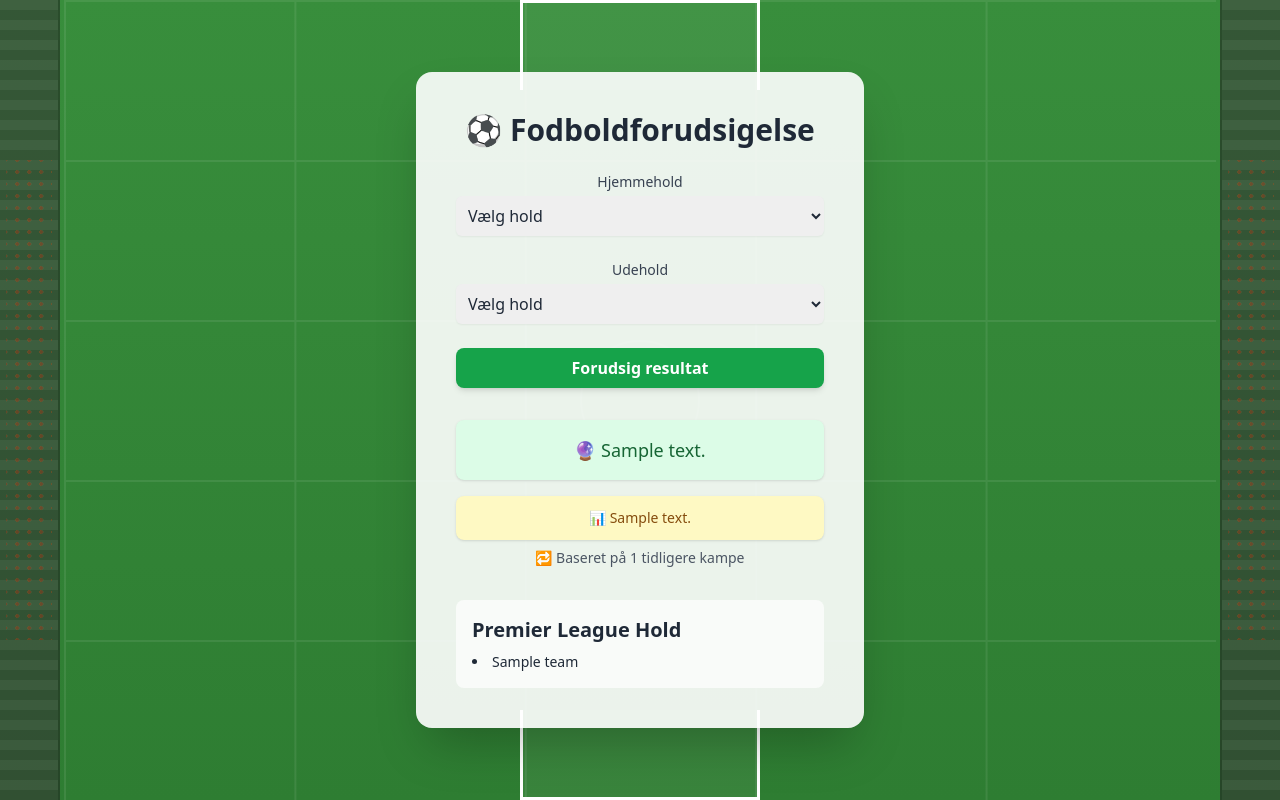
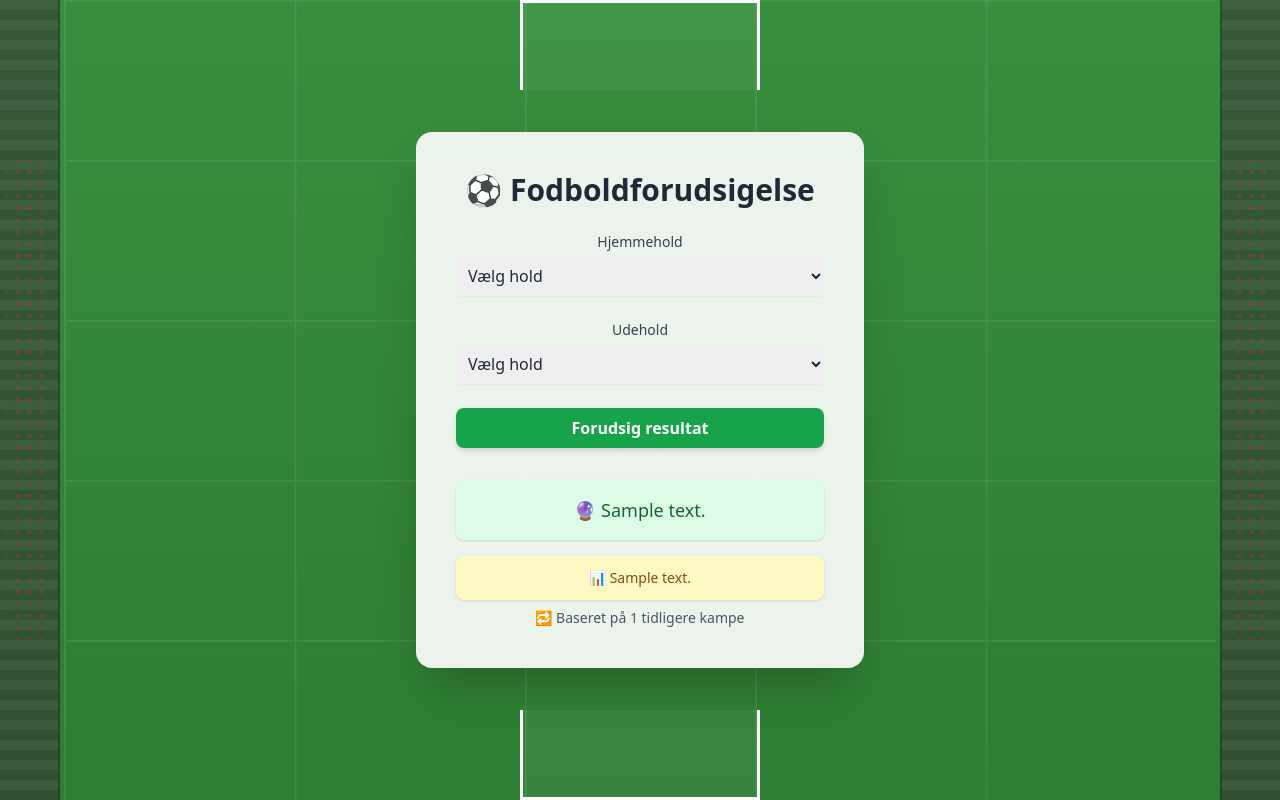
Before and after one commit to OliverLyksted/Footballprediction, a Flask app: template Templates/index.html in a window 1280 px wide. Run offline with Flask 3, Linux system fonts and the light colour scheme; the template is opened without the code that fills it: most values are stand-ins (such as "Sample title", 1, 10 or a date in 2020); parts of the project's set-up code (start-up, migrations or seed data) failed here and were passed over; some libraries are stand-ins or nearby versions.

Commit message:
Slettet liste under predict formen

```diff
--- a/Templates/index.html
+++ b/Templates/index.html
@@ -160,15 +160,7 @@
             <p class="text-sm mt-2 text-gray-600">🔁 Baseret på {{ num_matches }} tidligere kampe</p>
         {% endif %}
 
-        <!-- Vis liste med Premier League-hold -->
-        <div class="mt-8 bg-white bg-opacity-70 rounded-lg p-4 text-gray-800 max-h-48 overflow-auto text-left">
-            <h2 class="text-xl font-semibold mb-2">Premier League Hold</h2>
-            <ul class="list-disc list-inside text-sm">
-                {% for team in pl_teams %}
-                    <li>{{ team }}</li>
-                {% endfor %}
-            </ul>
-        </div>
+
     </div>
 </body>
 </html>
```
